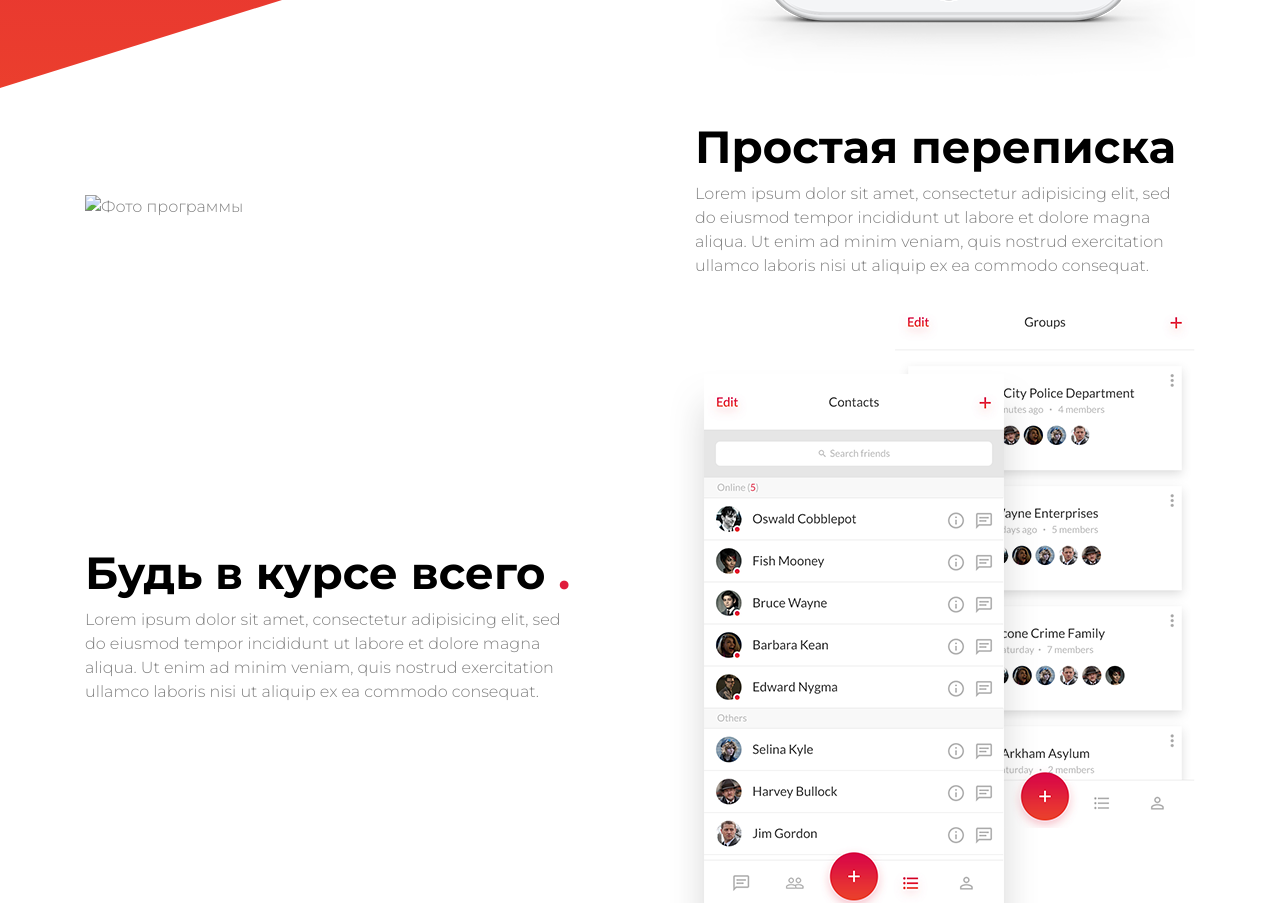
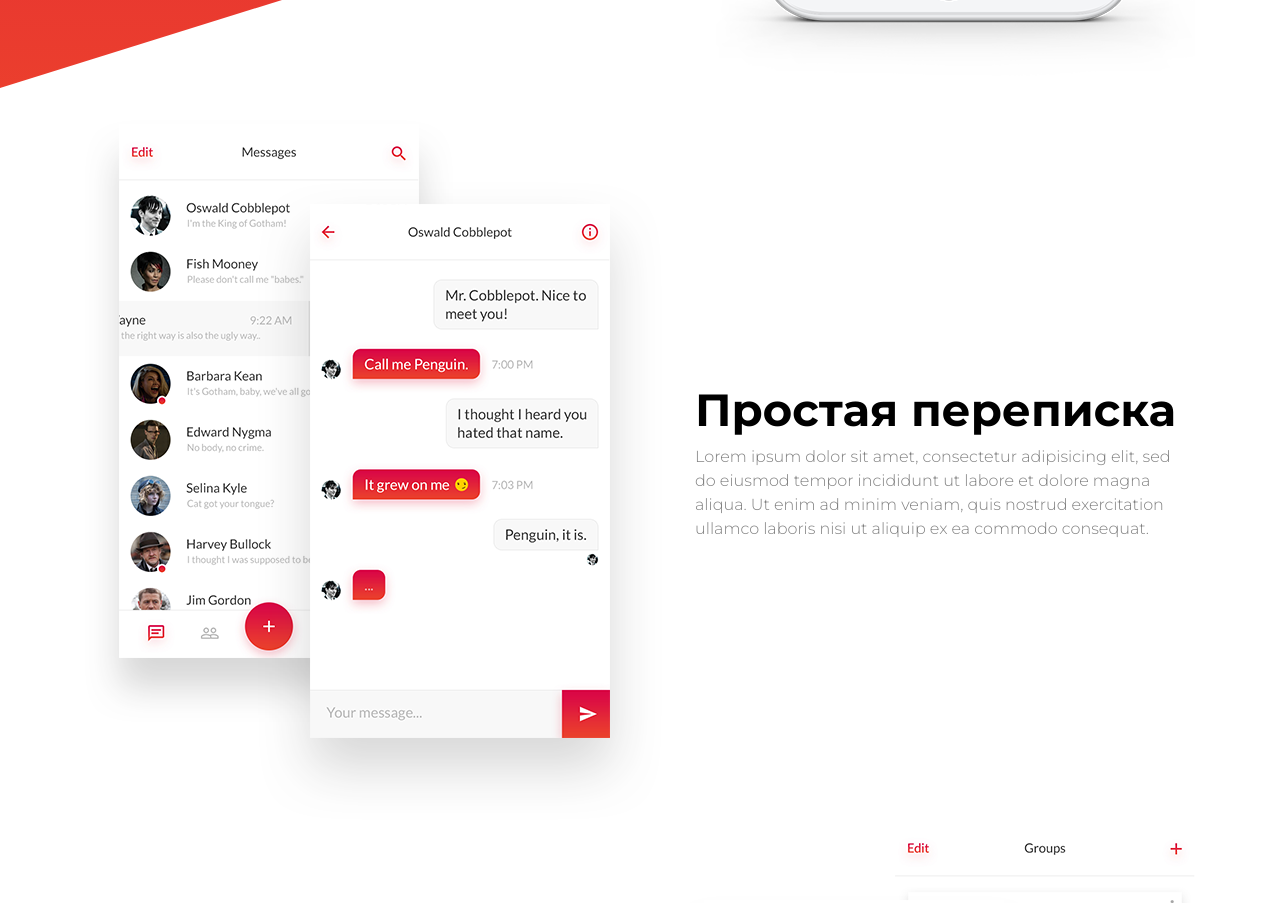
Before and after one commit to ducha2112/lending_jquery, a plain HTML site: page index.html in a window 1280 px wide. Shown: the part 940-1843 px from the top of the page. Drawn offline with nearby package versions, Linux system fonts and the light colour scheme; the site is published under a folder, as on GitHub Pages, so addresses that start at the root find nothing.

Commit message:
Update index.html

```diff
--- a/index.html
+++ b/index.html
@@ -69,7 +69,7 @@
       <div class="container">
         <div class="block">
           <div class="order-mobile">
-            <img src="/img/iphone2.png" alt="Фото программы" />
+            <img src="img/iphone2.png" alt="Фото программы" />
           </div>
           <div class="info">
             <h2>Простая переписка</h2>
```
